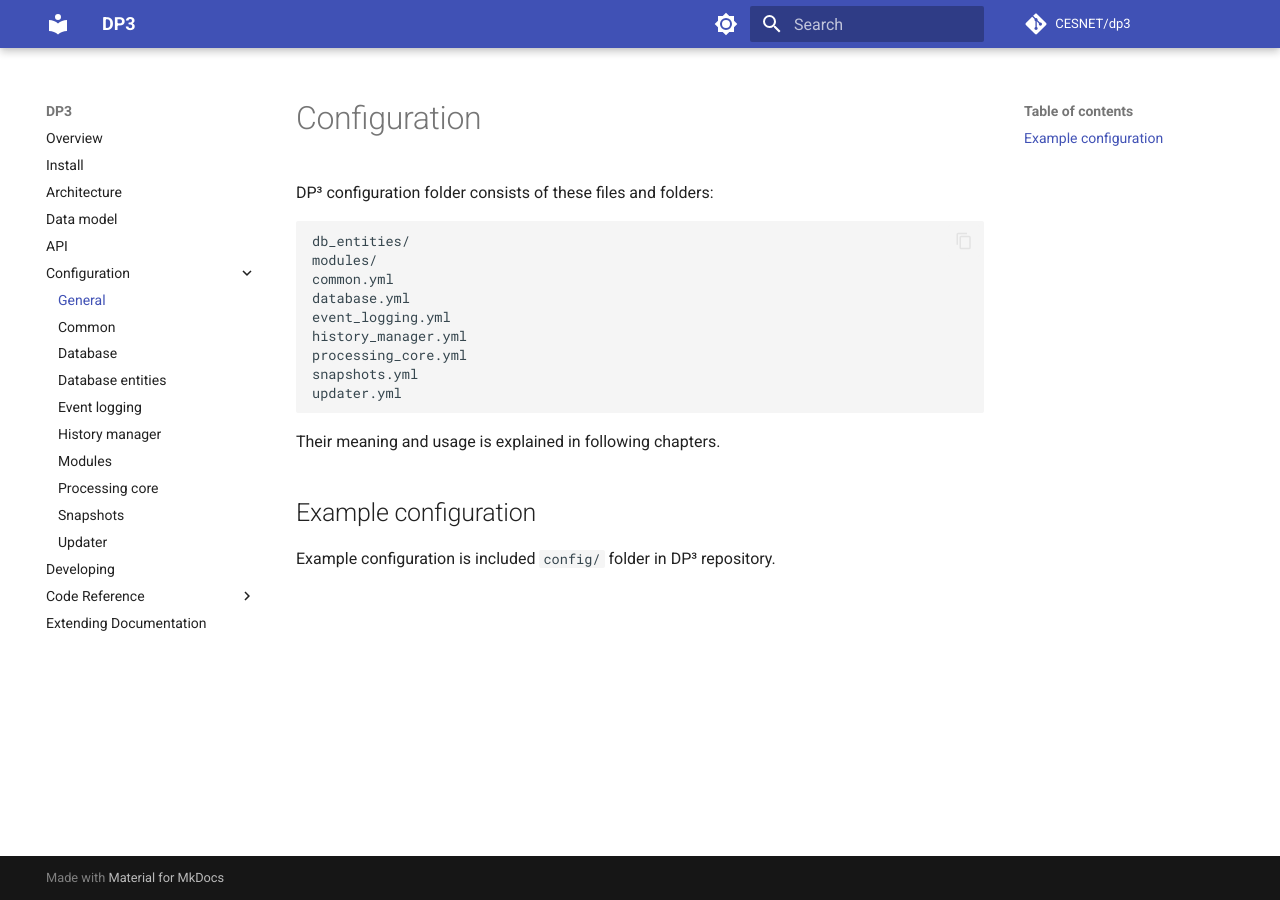
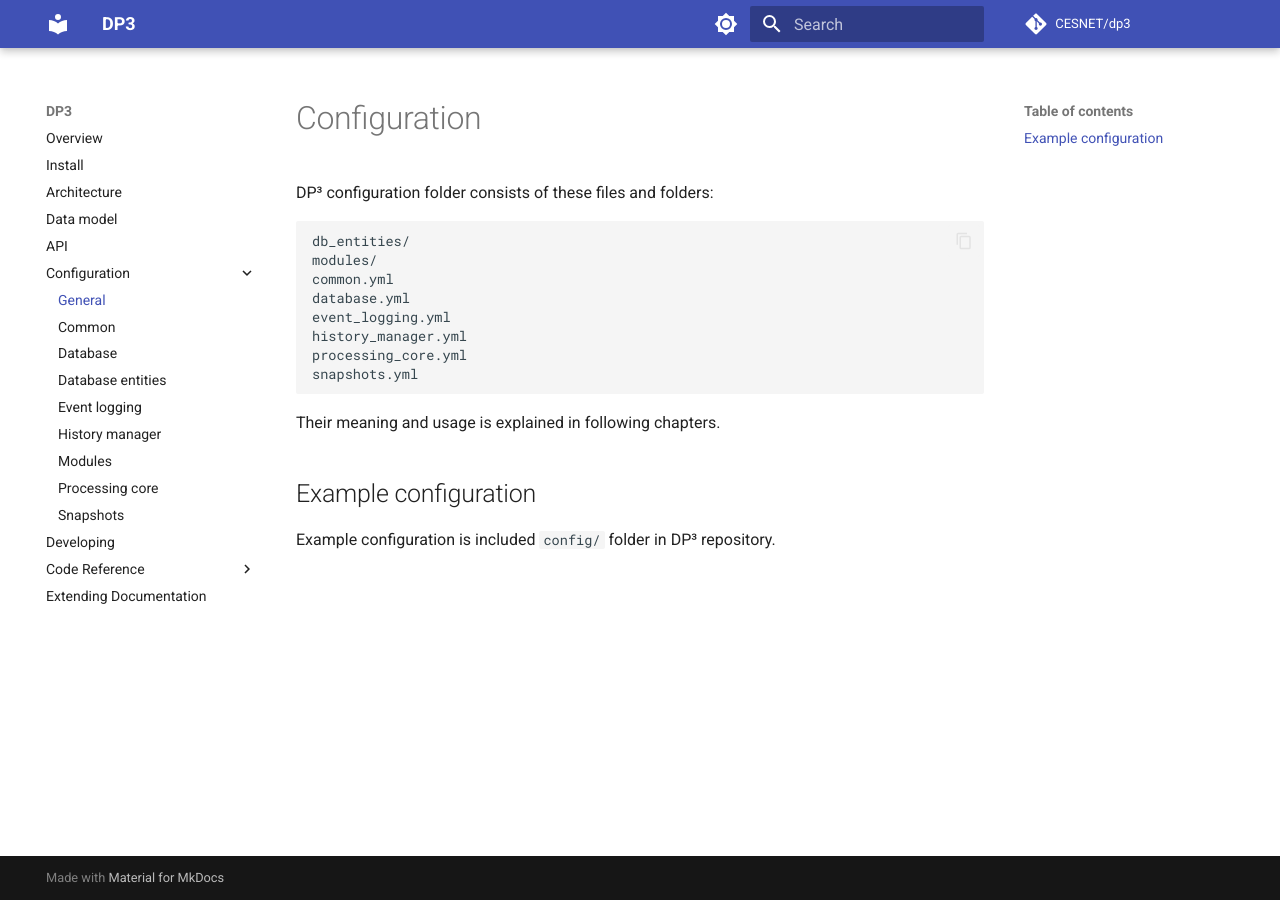
Before and after one commit to CESNET/dp3, an MkDocs documentation site: the page built from docs/configuration/index.md, in a window 1280 px wide. Built offline with MkDocs 1.6.1 and Material for MkDocs 9.7.7, drawn with Linux system fonts in a browser that asks for light colours; comment, search, counter and statistics services are not loaded.

Commit message:
Docs: remove updater config

````diff
--- a/docs/configuration/index.md
+++ b/docs/configuration/index.md
@@ -11,7 +11,6 @@ event_logging.yml
 history_manager.yml
 processing_core.yml
 snapshots.yml
-updater.yml
 ```
 
 Their meaning and usage is explained in following chapters.
--- a/mkdocs.yml
+++ b/mkdocs.yml
@@ -49,7 +49,6 @@ nav:
     - Modules: configuration/modules.md
     - Processing core: configuration/processing_core.md
     - Snapshots: configuration/snapshots.md
-    - Updater: configuration/updater.md
   - Developing: developing.md
   - Code Reference: reference/
   - Extending Documentation: extending.md
````
Also changed, not shown: docs/configuration/updater.md (deleted, +0 -3 lines).
